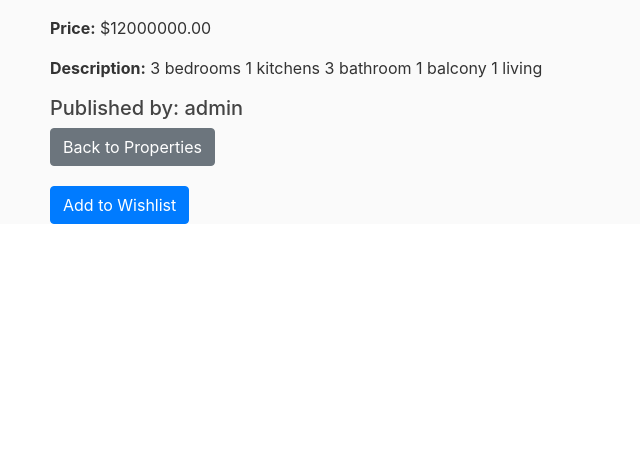
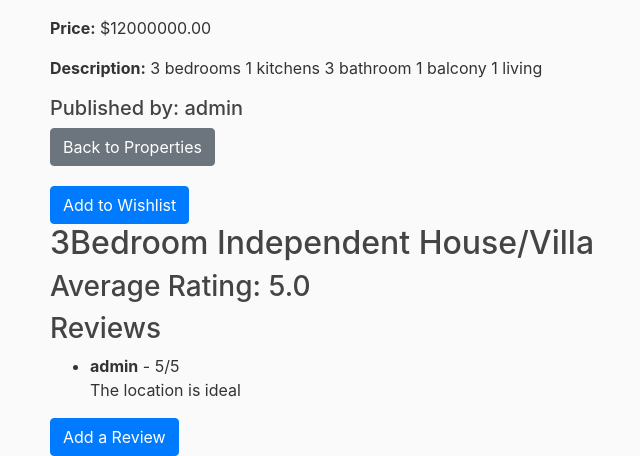
Before and after one commit to Theoneman04/5_SQUARE_FEETS, a Flask app: page /property/2 in a window 1280 px wide. Shown: the part 736-1192 px from the top of the page, without its empty margins (50-690 px from the left). Before the commit the page ends 960 px from the top, so only its background shows below. Run offline with Flask 3, Linux system fonts and the light colour scheme.

Commit message:
Review system setup is completed

```diff
--- a/fivesquarefeets/routes.py
+++ b/fivesquarefeets/routes.py
@@ -3,7 +3,7 @@ import secrets
 from PIL import Image
 from flask import Blueprint, current_app, render_template, url_for, flash, redirect, request
 from fivesquarefeets import db
-from fivesquarefeets.forms import RegistrationForm, LoginForm, UpdateAccountForm, PropertyForm
+from fivesquarefeets.forms import RegistrationForm, LoginForm, UpdateAccountForm, PropertyForm, ReviewForm
 from fivesquarefeets.models import User, Property,Wishlist,Booking,Review
 from flask_login import login_user, current_user, logout_user, login_required
 
@@ -252,3 +252,24 @@ def delete_from_wishlist(property_id):
     else:
         flash("Property not found in wishlist.", "error")
     return redirect(url_for('main.wishlist'))
+
+
+@bp.route("/property/<int:property_id>/review", methods=['GET', 'POST'])
+@login_required
+def add_review(property_id):
+    current_property = Property.query.get_or_404(property_id)
+    form = ReviewForm()
+
+    if form.validate_on_submit():
+        review = Review(
+            user_id=current_user.id,
+            property_id=current_property.property_id,
+            rating=form.rating.data,
+            comment=form.comment.data
+        )
+        db.session.add(review)
+        db.session.commit()
+        flash('Your review has been added!', 'success')
+        return redirect(url_for('main.detailed_view', property_id=property_id))
+
+    return render_template('add_review.html', title=f'Review {current_property.property_title}', form=form, property=current_property)
--- a/fivesquarefeets/templates/detailed_view.html
+++ b/fivesquarefeets/templates/detailed_view.html
@@ -12,8 +12,44 @@
     <p><strong>Description:</strong> {{ property.description }}</p>
     <h5>Published by: {{ property.author.username }}</h5>
     <a href="{{ url_for('main.all_properties') }}" class="btn btn-secondary">Back to Properties</a>
+
     <!-- Add to Wishlist Button -->
     <form action="{{ url_for('main.add_to_wishlist', property_id=property.property_id) }}" method="POST" style="margin-top: 20px;">
         <button type="submit" class="btn btn-primary">Add to Wishlist</button>
+    </form>
+
+    <h2>{{ property.property_title }}</h2>
+
+
+    <!-- Display average reviews -->
+
+    <h3>Average Rating:
+        {% if property.reviews|length > 0 %}
+            {{ (property.reviews|map(attribute='rating')|sum) / (property.reviews|length) }}
+        {% else %}
+            No ratings yet.
+        {% endif %}
+    </h3>
+
+
+    <!-- Display existing reviews -->
+    <h3>Reviews</h3>
+    {% if property.reviews %}
+        <ul>
+            {% for review in property.reviews %}
+            <li>
+                <strong>{{ review.reviewer.username }}</strong> - {{ review.rating }}/5
+                <p>{{ review.comment }}</p>
+            </li>
+            {% endfor %}
+        </ul>
+    {% else %}
+        <p>No reviews yet. Be the first to leave a review!</p>
+    {% endif %}
+
+    <!-- Review Button -->
+    <a href="{{ url_for('main.add_review', property_id=property.property_id) }}" class="btn btn-primary">Add a Review</a>
+
+
 </div>
 {% endblock %}
```
Also changed, not shown: fivesquarefeets/forms.py (+6 -1 lines), fivesquarefeets/templates/add_review.html (added, +20 -0 lines), fivesquarefeets/site.db, fivesquarefeets/static/property_pics/5a865e5186698a44.webp (added).
